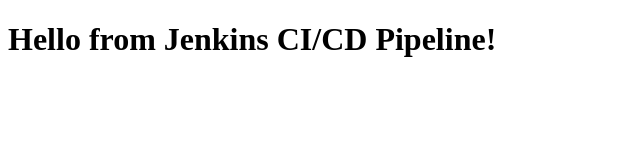
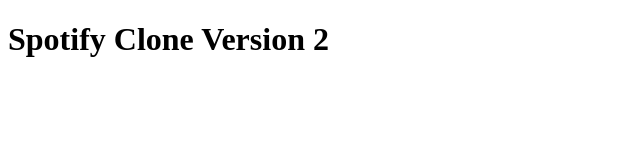
Before and after one commit to Veena2708/cicd-demo, a plain HTML site: page index.html in a window 1280 px wide. Shown: the whole page, without its empty margins (0-640 px from the left). Drawn offline with Linux system fonts and the light colour scheme.

Commit message:
Update index.html

```diff
--- a/index.html
+++ b/index.html
@@ -4,6 +4,6 @@
     <title>CI/CD Demo</title>
 </head>
 <body>
-    <h1>Hello from Jenkins CI/CD Pipeline!</h1>
+    <h1>Spotify Clone Version 2</h1>
 </body>
 </html>
```
